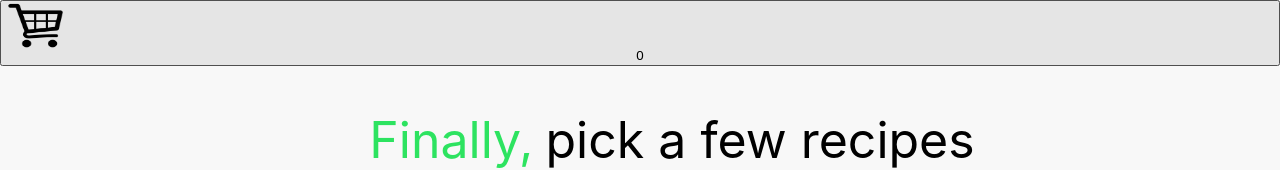
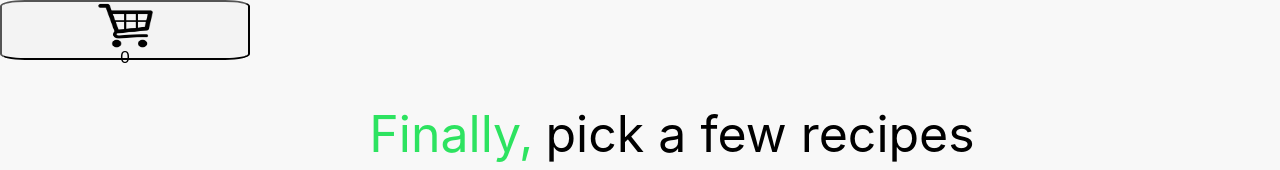
Before and after one commit to jyumohfour/meal-prep-app, a React (Create React App) app: page /list in a window 1280 px wide. Shown: the top 170 px of the page. Built offline with nearby package versions, Linux system fonts and the light colour scheme.

Commit message:
updated cart (position not absolute now)

```diff
--- a/src/elements/List2/Meal.jsx
+++ b/src/elements/List2/Meal.jsx
@@ -97,7 +97,7 @@ const Meal = ({ meal }) => {
         <a href={meal.sourceUrl}>Go to Recipe</a>
         <CartContext.Consumer>
           {(props) => (
-            <button onClick={() => {props.toggleLocal(label); handleCart()}}>{label}</button>
+            <button className ="addButton" onClick={() => {props.toggleLocal(label); handleCart()}}>{label}</button>
           )}
         </CartContext.Consumer>
       </section>
--- a/src/elements/List2/MealList.jsx
+++ b/src/elements/List2/MealList.jsx
@@ -8,20 +8,23 @@ import {CartContext} from './SecondList';
 export default function MealList({ mealData }) {
   return (
     <main>
-      <button className="cart">
-      {/* <button className="cart" onClick={() => handleCart()} > */}
-        {/* <img src={cartImg} style={{ height: "45px", width: "45px", padding: "13px"}} /> */}
-        <CartContext.Consumer>
-          {({ local }) => <text>{local}</text>}
-        </CartContext.Consumer>
-      </button>
-      <section className="meals">
-        {/* use '.results' since that is the name of the array containing the meals
+      <section className="mealList">
+        <section className="meals">
+          {/* use '.results' since that is the name of the array containing the meals
                 in meal planner, the array containing the meals was called 'meals', so that's why that worked
                 but '.meals' didn't work here */}
-        {mealData.results.map((meal) => {
-          return <Meal key={meal.id} meal={meal} />;
-        })}
+          {mealData.results.map((meal) => {
+            return <Meal key={meal.id} meal={meal} />;
+          })}
+        </section>
+        <button className="cart">
+          <text>Cart</text>
+          {/* <button className="cart" onClick={() => handleCart()} > */}
+          {/* <img src={cartImg} style={{ height: "45px", width: "45px", padding: "13px"}} /> */}
+          <CartContext.Consumer>
+            {({ local }) => <text>{local}</text>}
+          </CartContext.Consumer>
+        </button>
       </section>
     </main>
   );
--- a/src/elements/List2/SecondList.jsx
+++ b/src/elements/List2/SecondList.jsx
@@ -88,7 +88,8 @@ function SecondList() {
   // fetches data twice
   useEffect(() => {
     fetch(
-      sessionStorage.getItem('bigLink')
+      'https://api.spoonacular.com/recipes/complexSearch?apiKey=33830428e8b942879208b29576ba70f2&number=1'
+      // sessionStorage.getItem('bigLink')
     )
       .then((response) => response.json())
       .then((data) => {
--- a/src/elements/List2/second.css
+++ b/src/elements/List2/second.css
@@ -36,23 +36,39 @@ input {
 }
 
 #second-page
-button {
+.addButton {
   margin-top: 10px;
+  border: none;
   cursor: pointer;
   font-size: 20px;
-  background: black;
+  background: #2DE360;
   height: 50px;
-  display: inline-block;
   width: 160px;
-  color: #fff;
+  color: #F3F3F3;
   padding: 5px 10px;
 }
 
 #second-page
-button:hover {
+.addButton:hover {
   background-color: #6cf0c2;
   cursor: pointer;
-  border: 5px solid #6cf0c2;
+}
+
+.mealList {
+  display: flex;
+  flex-direction: row;
+}
+
+.cart {
+  display: flex;
+  align-items: center;
+  flex-direction: column;
+  border-radius: 10%;
+  height: 60px;
+  width: 250px;
+  font-size: 17px;
+  background: #F3F3F3;
+  justify-content: space-evenly;
 }
 
 #second-page
@@ -93,6 +109,8 @@ li {
 
 #second-page
 .meals {
+  margin-left: 18%;
+  margin-right: 5%;
   display: flex;
   flex-direction: column;
 }
```
